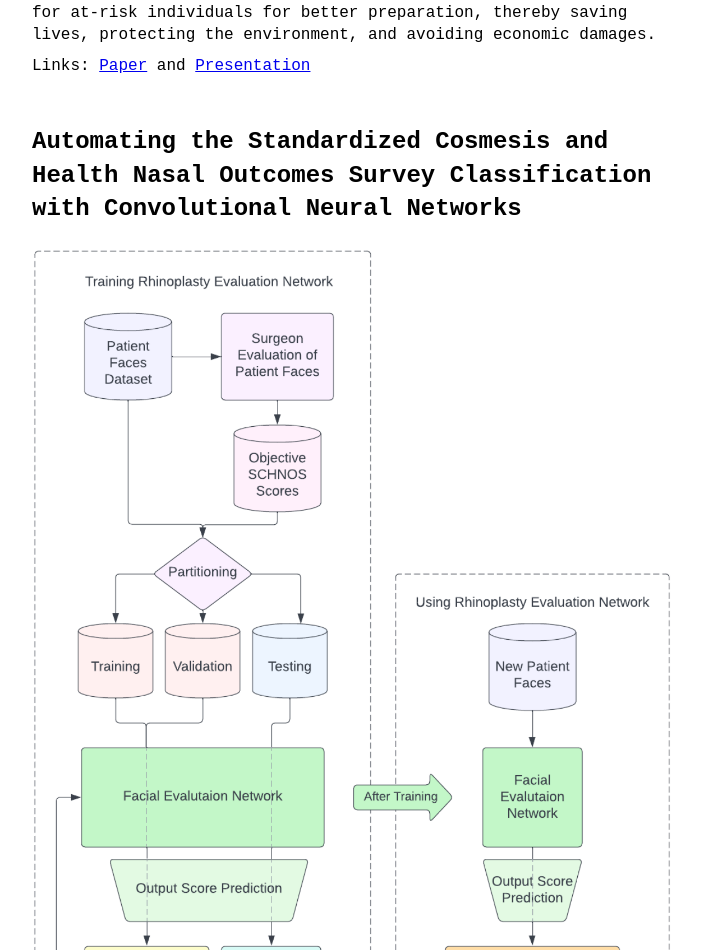
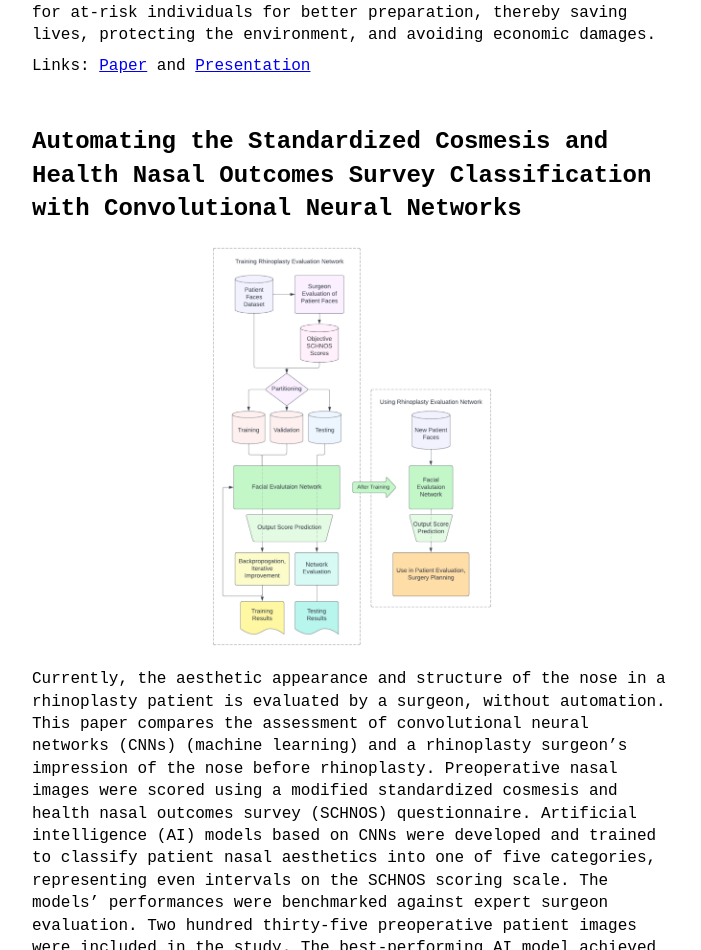
Before and after one commit to rohan-tan-bhowmik/rohan-tan-bhowmik.github.io, a Jekyll site: the page built from research.md, in a window 1280 px wide. Shown: the part 1295-2245 px from the top of the page, without its empty margins (288-989 px from the left). Built offline with Jekyll 4.4.1, drawn with Linux system fonts in a browser that asks for light colours.

Commit message:
Update research.md

```diff
--- a/research.md
+++ b/research.md
@@ -15,7 +15,7 @@
 
 <h2>Automating the Standardized Cosmesis and Health Nasal Outcomes Survey Classification with Convolutional Neural Networks</h2>
 
-<img src='/assets/img/research-fpsam.png'>
+<img src='/assets/img/research-fpsam.png' height=400>
 <br>
 Currently, the aesthetic appearance and structure of the nose in a rhinoplasty patient is evaluated by a surgeon, without automation. This paper compares the assessment of convolutional neural networks (CNNs) (machine learning) and a rhinoplasty surgeon's impression of the nose before rhinoplasty. Preoperative nasal images were scored using a modified standardized cosmesis and health nasal outcomes survey (SCHNOS) questionnaire. Artificial intelligence (AI) models based on CNNs were developed and trained to classify patient nasal aesthetics into one of five categories, representing even intervals on the SCHNOS scoring scale. The models' performances were benchmarked against expert surgeon evaluation. Two hundred thirty-five preoperative patient images were included in the study. The best-performing AI model achieved 61% accuracy and 0.449 average Matthews Correlation Coefficient on new patients. This pilot study suggests a proof-of-concept for AI to allow an automated patient assessment tool trained on preoperative patient images with a potential utility for counseling rhinoplasty patients.
 
```
